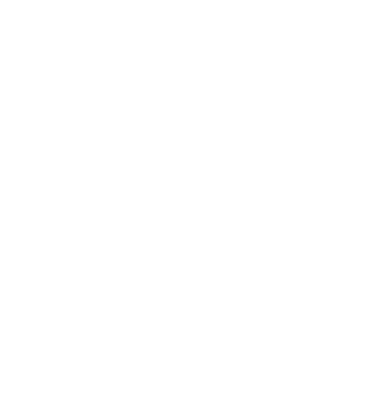
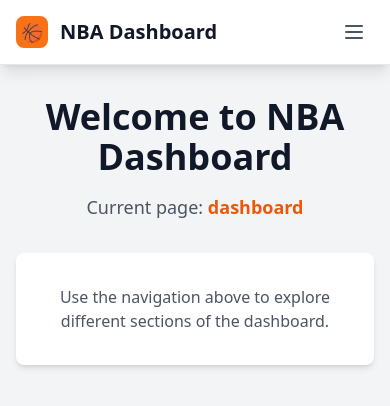
Before and after one commit to hyeonahc/nba-dashboard, a React (Vite) app: page / in a window 390 px wide. Shown: the top 406 px of the page. Built offline with nearby package versions, Linux system fonts and the light colour scheme.

Commit message:
feat: add responsive navigation component with clickable logo

```diff
--- a/src/App.tsx
+++ b/src/App.tsx
@@ -1,7 +1,32 @@
-import "./App.css"
+import { useState } from "react"
+import Navigation from "./components/Navigation"
 
 function App() {
-  return <></>
+  const [currentPage, setCurrentPage] = useState("dashboard")
+
+  return (
+    <div className="min-h-screen bg-gray-100">
+      <Navigation currentPage={currentPage} onPageChange={setCurrentPage} />
+
+      <main className="max-w-7xl mx-auto px-4 sm:px-6 lg:px-8 py-8">
+        <div className="text-center">
+          <h1 className="text-4xl font-bold text-gray-900 mb-4">
+            Welcome to NBA Dashboard
+          </h1>
+          <p className="text-lg text-gray-600 mb-8">
+            Current page:{" "}
+            <span className="font-semibold text-orange-600">{currentPage}</span>
+          </p>
+          <div className="bg-white rounded-lg shadow-md p-8 max-w-md mx-auto">
+            <p className="text-gray-600">
+              Use the navigation above to explore different sections of the
+              dashboard.
+            </p>
+          </div>
+        </div>
+      </main>
+    </div>
+  )
 }
 
 export default App
--- /dev/null
+++ b/src/components/Navigation.tsx
@@ -0,0 +1,120 @@
+import { useState } from "react"
+
+interface NavigationProps {
+  currentPage: string
+  onPageChange: (page: string) => void
+}
+
+const Navigation = ({ currentPage, onPageChange }: NavigationProps) => {
+  const [isMobileMenuOpen, setIsMobileMenuOpen] = useState(false)
+
+  const navItems = [
+    { id: "games", label: "Games", icon: "🏟️" },
+    { id: "teams", label: "Teams", icon: "🎽" },
+    { id: "players", label: "Players", icon: "⛹️" },
+    { id: "stats", label: "Statistics", icon: "📈" },
+  ]
+
+  return (
+    <nav className="bg-white shadow-lg border-b border-gray-200">
+      <div className="max-w-7xl mx-auto px-4 sm:px-6 lg:px-8">
+        <div className="flex justify-between items-center h-16">
+          {/* Logo */}
+          <button
+            onClick={() => onPageChange("dashboard")}
+            className="flex items-center hover:opacity-80 transition-opacity duration-200"
+          >
+            <div className="w-8 h-8 bg-orange-500 rounded-lg flex items-center justify-center mr-3">
+              <span className="text-white font-bold text-lg">🏀</span>
+            </div>
+            <h1 className="text-xl font-bold text-gray-900">NBA Dashboard</h1>
+          </button>
+
+          {/* Desktop Navigation */}
+          <div className="hidden md:flex items-center space-x-8">
+            {navItems.map(item => (
+              <button
+                key={item.id}
+                onClick={() => onPageChange(item.id)}
+                className={`flex items-center px-3 py-2 rounded-md text-sm font-medium transition-colors duration-200 ${
+                  currentPage === item.id
+                    ? "bg-orange-100 text-orange-700"
+                    : "text-gray-600 hover:text-gray-900 hover:bg-gray-100"
+                }`}
+              >
+                <span className="mr-2">{item.icon}</span>
+                {item.label}
+              </button>
+            ))}
+          </div>
+
+          {/* Mobile menu button */}
+          <div className="md:hidden">
+            <button
+              onClick={() => setIsMobileMenuOpen(!isMobileMenuOpen)}
+              className="inline-flex items-center justify-center p-2 rounded-md text-gray-600 hover:text-gray-900 hover:bg-gray-100 focus:outline-none focus:ring-2 focus:ring-inset focus:ring-orange-500"
+            >
+              <span className="sr-only">Open main menu</span>
+              {isMobileMenuOpen ? (
+                <svg
+                  className="h-6 w-6"
+                  fill="none"
+                  viewBox="0 0 24 24"
+                  stroke="currentColor"
+                >
+                  <path
+                    strokeLinecap="round"
+                    strokeLinejoin="round"
+                    strokeWidth={2}
+                    d="M6 18L18 6M6 6l12 12"
+                  />
+                </svg>
+              ) : (
+                <svg
+                  className="h-6 w-6"
+                  fill="none"
+                  viewBox="0 0 24 24"
+                  stroke="currentColor"
+                >
+                  <path
+                    strokeLinecap="round"
+                    strokeLinejoin="round"
+                    strokeWidth={2}
+                    d="M4 6h16M4 12h16M4 18h16"
+                  />
+                </svg>
+              )}
+            </button>
+          </div>
+        </div>
+
+        {/* Mobile Navigation Menu */}
+        {isMobileMenuOpen && (
+          <div className="md:hidden">
+            <div className="px-2 pt-2 pb-3 space-y-1 sm:px-3 bg-gray-50 rounded-lg mt-2">
+              {navItems.map(item => (
+                <button
+                  key={item.id}
+                  onClick={() => {
+                    onPageChange(item.id)
+                    setIsMobileMenuOpen(false)
+                  }}
+                  className={`flex items-center w-full px-3 py-2 rounded-md text-base font-medium transition-colors duration-200 ${
+                    currentPage === item.id
+                      ? "bg-orange-100 text-orange-700"
+                      : "text-gray-600 hover:text-gray-900 hover:bg-gray-100"
+                  }`}
+                >
+                  <span className="mr-3">{item.icon}</span>
+                  {item.label}
+                </button>
+              ))}
+            </div>
+          </div>
+        )}
+      </div>
+    </nav>
+  )
+}
+
+export default Navigation
```
